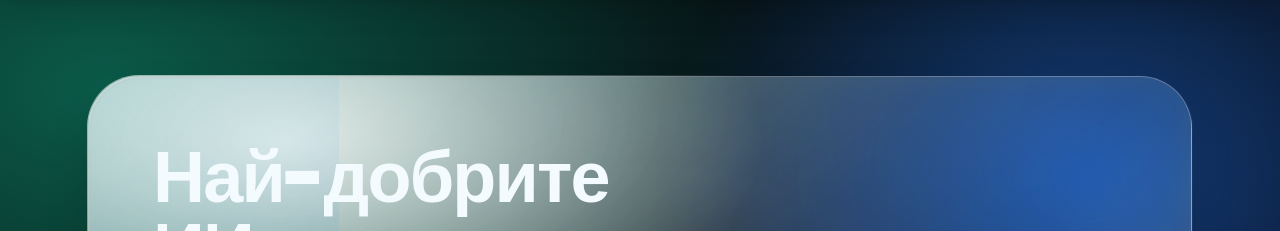
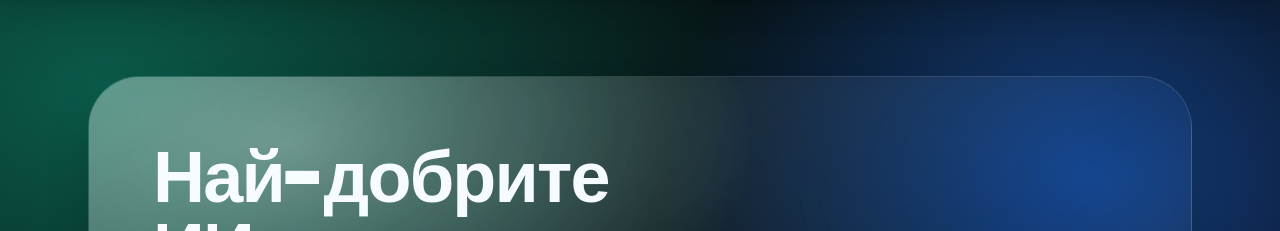
Before and after one commit to GisRocket/Clark, a plain HTML site: page index.html in a window 1280 px wide. Shown: the part 84-315 px from the top of the page. Drawn offline with nearby package versions, Linux system fonts and the light colour scheme.

Commit message:
Update styles.css

```diff
--- a/styles.css
+++ b/styles.css
@@ -121,239 +121,89 @@ body {
 }
 
 .liquid-glass {
+    /* lightened glass for better performance / VRR */
     position: relative;
     border-radius: 52px;
     isolation: isolate;
     transform-style: preserve-3d;
     perspective: 1200px;
-    border: 1px solid var(--glass-edge);
+    border: 1px solid rgba(255,255,255,0.12);
     background:
-        linear-gradient(150deg, rgba(255, 255, 255, 0.24), rgba(255, 255, 255, 0.05) 45%, rgba(255, 255, 255, 0.08)),
-        radial-gradient(120% 90% at 15% -15%, rgba(175, 255, 244, 0.3), transparent 55%),
-        var(--glass-tint);
-    backdrop-filter: blur(14px) saturate(140%) contrast(110%);
-    -webkit-backdrop-filter: blur(14px) saturate(140%) contrast(110%);
-    box-shadow:
-        inset 0 1px 0 rgba(255, 255, 255, 0.86),
-        inset 0 -1px 0 rgba(255, 255, 255, 0.22),
-        0 22px 48px rgba(3, 10, 22, 0.68);
+        linear-gradient(150deg, rgba(255,255,255,0.12), rgba(255,255,255,0.02) 45%),
+        rgba(255,255,255,0.02);
+    /* drastically reduced blur and saturation to avoid heavy repaints */
+    backdrop-filter: blur(8px) saturate(120%);
+    -webkit-backdrop-filter: blur(8px) saturate(120%);
+    box-shadow: 0 14px 28px rgba(3,10,22,0.45);
+    overflow: hidden;
+    animation: none;
+    transition: transform 0.12s ease-out, background 0.2s ease-out;
     will-change: transform, opacity;
-    transition: transform 0.12s ease-out, opacity 0.12s ease-out;
 }
 
-.liquid-glass::before {
+.liquid-glass::before,
+.liquid-glass::after {
     content: "";
     position: absolute;
-    inset: -2px;
+    inset: -1px;
     border-radius: inherit;
     pointer-events: none;
     mix-blend-mode: normal;
+    opacity: 0.6; /* lower than before to reduce blend cost */
+}
+
+/* softer highlights */
+.liquid-glass::before {
     background:
-        radial-gradient(60% 40% at 18% 8%, rgba(255, 255, 255, 0.9), transparent 72%),
-        radial-gradient(70% 52% at 85% 105%, rgba(98, 205, 255, 0.28), transparent 74%);
-    opacity: 0.85;
+        radial-gradient(60% 40% at 18% 8%, rgba(255,255,255,0.55), transparent 72%),
+        radial-gradient(70% 52% at 85% 105%, rgba(98,205,255,0.12), transparent 74%);
 }
 
 .liquid-glass::after {
-    content: "";
-    position: absolute;
-    inset: -2px;
-    border-radius: inherit;
-    pointer-events: none;
-    background: linear-gradient(120deg, rgba(255, 255, 255, 0.44) 0%, transparent 25%, transparent 65%, rgba(255, 255, 255, 0.28) 100%);
-    opacity: 0.6;
+    background: linear-gradient(120deg, rgba(255,255,255,0.28) 0%, transparent 25%, transparent 65%, rgba(255,255,255,0.16) 100%);
+    opacity: 0.45;
 }
 
-.refract-layer {
-    position: absolute;
-    inset: 0;
-    border-radius: inherit;
-    pointer-events: none;
-    background:
-        radial-gradient(100px 80px at var(--mx, 50%) var(--my, 50%), rgba(255, 255, 255, 0.22), transparent 70%),
-        radial-gradient(140px 90px at calc(var(--mx, 50%) + 5%) calc(var(--my, 50%) + 7%), rgba(106, 236, 255, 0.15), transparent 70%),
-        conic-gradient(from calc(180deg + var(--glass-tilt)) at 50% 50%, rgba(173, 245, 255, 0.13), rgba(255, 255, 255, 0.05), rgba(65, 173, 255, 0.1), rgba(173, 245, 255, 0.13));
+/* simplify dynamic layers to avoid repaints */
+.refract-layer,
+.caustic-layer,
+.mass-zone-layer {
     mix-blend-mode: normal;
-    opacity: 0.85;
-    animation: shimmer 8s linear infinite;
-    transform: translate3d(0, calc(var(--warp-mid) * -14px), 0) scale(calc(1 + var(--warp-mid) * 0.05));
+    opacity: 0.5;
+    animation: none;
+    transform: translate3d(0,0,0);
+    will-change: auto;
 }
 
-.caustic-layer {
-    position: absolute;
-    inset: 0;
-    border-radius: inherit;
-    pointer-events: none;
-    background:
-        radial-gradient(38% 22% at 22% 6%, rgba(255, 255, 255, 0.72), transparent 78%),
-        radial-gradient(46% 20% at 78% 100%, rgba(130, 226, 255, 0.27), transparent 80%);
-    mix-blend-mode: screen;
-    opacity: calc(0.22 + var(--warp-core) * 0.14 + var(--warp-edge) * 0.26);
-    transform: translate3d(0, calc(var(--warp-core) * -10px), 0) scale(calc(1 + var(--warp-core) * 0.03));
+/* subtle and cheap edge effect */
+.edge-aberration {
+    opacity: 0.18;
+    filter: blur(0.25px);
+    animation: none;
 }
 
-.mass-zone-layer {
-    position: absolute;
-    inset: 0;
-    border-radius: inherit;
-    pointer-events: none;
-    background:
-        radial-gradient(50% 58% at 50% 52%, rgba(255, 255, 255, 0.14), transparent 72%),
-        radial-gradient(82% 52% at 50% 106%, rgba(85, 207, 255, 0.13), transparent 78%);
-    mix-blend-mode: screen;
-    opacity: calc(0.14 + var(--warp-mid) * 0.22);
-    transform: translate3d(0, calc(var(--warp-core) * -6px), 0) scale(calc(1 + var(--warp-mid) * 0.02));
-    animation: subtleFloat 4s ease-in-out infinite;
+/* chat wrapper: keep iframe stable (reduce flicker) */
+.chat-shell {
+    background: rgba(6,8,12,0.96);
+    border: 1px solid rgba(255,255,255,0.04);
+    backdrop-filter: none;
+    -webkit-backdrop-filter: none;
+    box-shadow: 0 12px 22px rgba(1,8,19,0.48);
 }
 
-.edge-aberration {
-    position: absolute;
-    inset: 0;
-    border-radius: inherit;
-    pointer-events: none;
-    padding: 2px;
-    opacity: calc(0.16 + var(--warp-edge) * 0.62);
-    -webkit-mask: linear-gradient(#000 0 0) content-box, linear-gradient(#000 0 0);
-    -webkit-mask-composite: xor;
-    mask-composite: exclude;
-    filter: blur(0.3px);
-    animation: glowPulse 3s ease-in-out infinite;
-}
-
-.edge-aberration-r {
-    background: linear-gradient(125deg, rgba(255, 105, 110, 0.62), transparent 35%, transparent 70%, rgba(255, 105, 110, 0.62));
-    transform: translate3d(calc(var(--edge-ca) * -1), calc(var(--warp-edge) * -2px), 0);
-}
-
-.edge-aberration-c {
-    background: linear-gradient(125deg, rgba(102, 245, 255, 0.62), transparent 30%, transparent 65%, rgba(102, 245, 255, 0.62));
-    transform: translate3d(var(--edge-ca), calc(var(--warp-edge) * 2px), 0);
-}
-
-.glass-content {
-    position: relative;
-    z-index: 10;
-    animation: slideInLeft 0.8s ease-out 0.2s backwards;
-    transform-style: preserve-3d;
-    transition: transform 0.1s ease-out;
-}
-
-.chat-shell {
-    background:
-        linear-gradient(160deg, rgba(8, 12, 18, 0.96), rgba(6, 9, 16, 0.95)),
-        rgba(4, 8, 15, 0.96); /* почти непроницаем за намаляване на пресветване под iframe */
-    border: 1px solid rgba(255, 255, 255, 0.06);
-    backdrop-filter: blur(8px) saturate(120%);
-    -webkit-backdrop-filter: blur(8px) saturate(120%);
-    box-shadow: inset 0 1px 0 rgba(255, 255, 255, 0.12), 0 14px 26px rgba(1, 8, 19, 0.55);
-    will-change: transform, opacity;
-}
-
-.glass-card {
-    border: 1px solid rgba(255, 255, 255, 0.2);
-    background:
-        linear-gradient(150deg, rgba(255, 255, 255, 0.18), rgba(255, 255, 255, 0.03)),
-        rgba(180, 227, 255, 0.07);
-    backdrop-filter: blur(20px) saturate(150%);
-    -webkit-backdrop-filter: blur(20px) saturate(150%);
-    box-shadow: inset 0 1px 0 rgba(255, 255, 255, 0.55), 0 16px 30px rgba(0, 0, 0, 0.28);
-    animation: floatIn 0.6s ease-out, subtleFloat 3s ease-in-out infinite;
-    animation-delay: 0s, 0.6s;
-    transition: all 0.3s ease;
-}
-
-.glass-card:hover {
-    animation: glowPulse 2s ease-in-out infinite;
-    transform: translateY(-8px);
-}
-
-/* Анимации */
-@keyframes float {
-    0%, 100% { transform: translate3d(0, 0, 0); }
-    50% { transform: translate3d(0, -28px, 0); }
-}
-
-@keyframes floatIn {
-    from {
-        opacity: 0;
-        transform: translateY(20px);
-    }
-    to {
-        opacity: 1;
-        transform: translateY(0);
-    }
-}
-
-@keyframes subtleFloat {
-    0%, 100% {
-        transform: translateY(0px);
-    }
-    50% {
-        transform: translateY(-8px);
-    }
-}
-
-@keyframes shimmer {
-    0% {
-        background-position: -1000px 0;
-    }
-    100% {
-        background-position: 1000px 0;
-    }
-}
-
-@keyframes glowPulse {
-    0%, 100% {
-        box-shadow: 0 0 20px rgba(34, 211, 238, 0.3), 0 0 40px rgba(16, 185, 129, 0.2);
-    }
-    50% {
-        box-shadow: 0 0 30px rgba(34, 211, 238, 0.5), 0 0 60px rgba(16, 185, 129, 0.3);
-    }
-}
-
-@keyframes slideInLeft {
-    from {
-        opacity: 0;
-        transform: translateX(-30px);
-    }
-    to {
-        opacity: 1;
-        transform: translateX(0);
-    }
-}
-
-@keyframes slideInRight {
-    from {
-        opacity: 0;
-        transform: translateX(30px);
-    }
-    to {
-        opacity: 1;
-        transform: translateX(0);
-    }
-}
-
-/* Стагирана анимация за множество елементи */
-.glass-card:nth-child(1) { animation-delay: 0.3s, 1s; }
-.glass-card:nth-child(2) { animation-delay: 0.5s, 1.2s; }
-.glass-card:nth-child(3) { animation-delay: 0.7s, 1.4s; }
-.glass-card:nth-child(4) { animation-delay: 0.9s, 1.6s; }
-.glass-card:nth-child(5) { animation-delay: 1.1s, 1.8s; }
-.glass-card:nth-child(6) { animation-delay: 1.3s, 2s; }
-
-/* Responsive */
-@media (max-width: 900px) {
-    .liquid-glass {
-        border-radius: 34px;
-    }
-}
-
-@supports not ((-webkit-backdrop-filter: blur(1px)) or (backdrop-filter: blur(1px))) {
+/* Respect user's reduced-motion preference (safety) */
+@media (prefers-reduced-motion: reduce) {
     .liquid-glass,
-    .glass-nav,
-    .chat-shell,
+    .refract-layer,
+    .mass-zone-layer,
+    .caustic-layer,
+    .edge-aberration,
+    .mesh-orb,
     .glass-card {
-        background: rgba(15, 23, 42, 0.82);
+        animation: none !important;
+        transition: none !important;
+        backdrop-filter: none !important;
+        -webkit-backdrop-filter: none !important;
     }
 }
 
```
